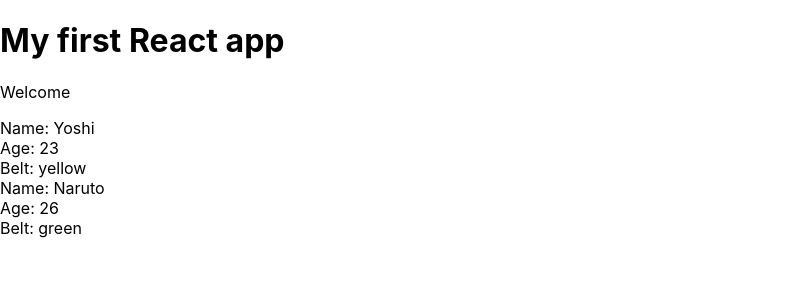
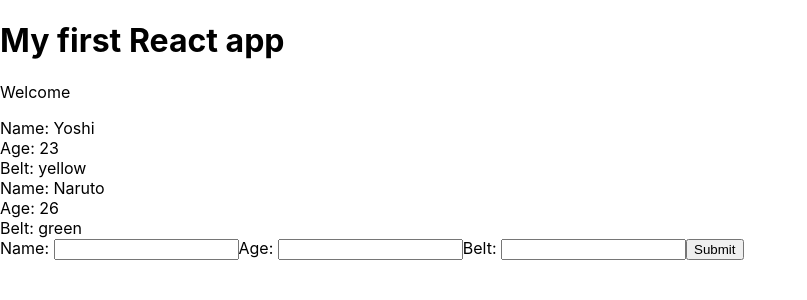
Before and after one commit to vutengklanricsi/react_practice, a React (Create React App) app in the folder my-app/: page / in a window 1280 px wide. Shown: the top 300 px of the page, without its empty margins (0-807 px from the left). Built offline with nearby package versions, Linux system fonts and the light colour scheme.

Commit message:
17th Addninja From component created

```diff
--- /dev/null
+++ b/my-app/src/AddNinja.js
@@ -0,0 +1,35 @@
+import React, { Component } from 'react';
+
+class AddNinja extends Component {
+  state = {
+    name: null,
+    age: null,
+    belt: null
+  }
+  handleChange = (e) => {
+    this.setState({
+      [e.target.id]: e.target.value // Az id-val megkapjuk a hogy éppen melyik input mezőt használjuk
+    })
+  }
+  handleSubmit = (e) => {
+    e.preventDefault()
+    console.log(this.state)
+  }
+  render() {
+    return (
+      <div>
+        <form onSubmit={this.handleSubmit}>
+          <label htmlFor="name">Name: </label>
+          <input type="text" id="name" onChange={ this.handleChange } />
+          <label htmlFor="name">Age: </label>
+          <input type="text" id="age" onChange={ this.handleChange } />
+          <label htmlFor="name">Belt: </label>
+          <input type="text" id="belt" onChange={ this.handleChange } />
+          <button>Submit</button>
+        </form>
+      </div>
+    )
+  }
+}
+
+export default AddNinja;
--- a/my-app/src/App.js
+++ b/my-app/src/App.js
@@ -1,5 +1,6 @@
 import React, { Component } from 'react';
 import Ninjas from './Ninjas'
+import AddNinja from './AddNinja'
 
 class App extends Component {
     state = {
@@ -15,6 +16,7 @@
         <h1>My first React app</h1>
         <p>Welcome</p>
         <Ninjas ninjas = { this.state.ninjas } />
+        <AddNinja />
       </div>
     )
   }
--- a/my-app/src/Ninjas.js
+++ b/my-app/src/Ninjas.js
@@ -1,4 +1,4 @@
-import React, {Component} from 'react';
+import React from 'react';
 
 // 10-ik sorban adni kell neki egy key-t
 const Ninjas = ({ ninjas }) => {
```
Also changed, not shown: my-app/src/efwef.js (deleted).
